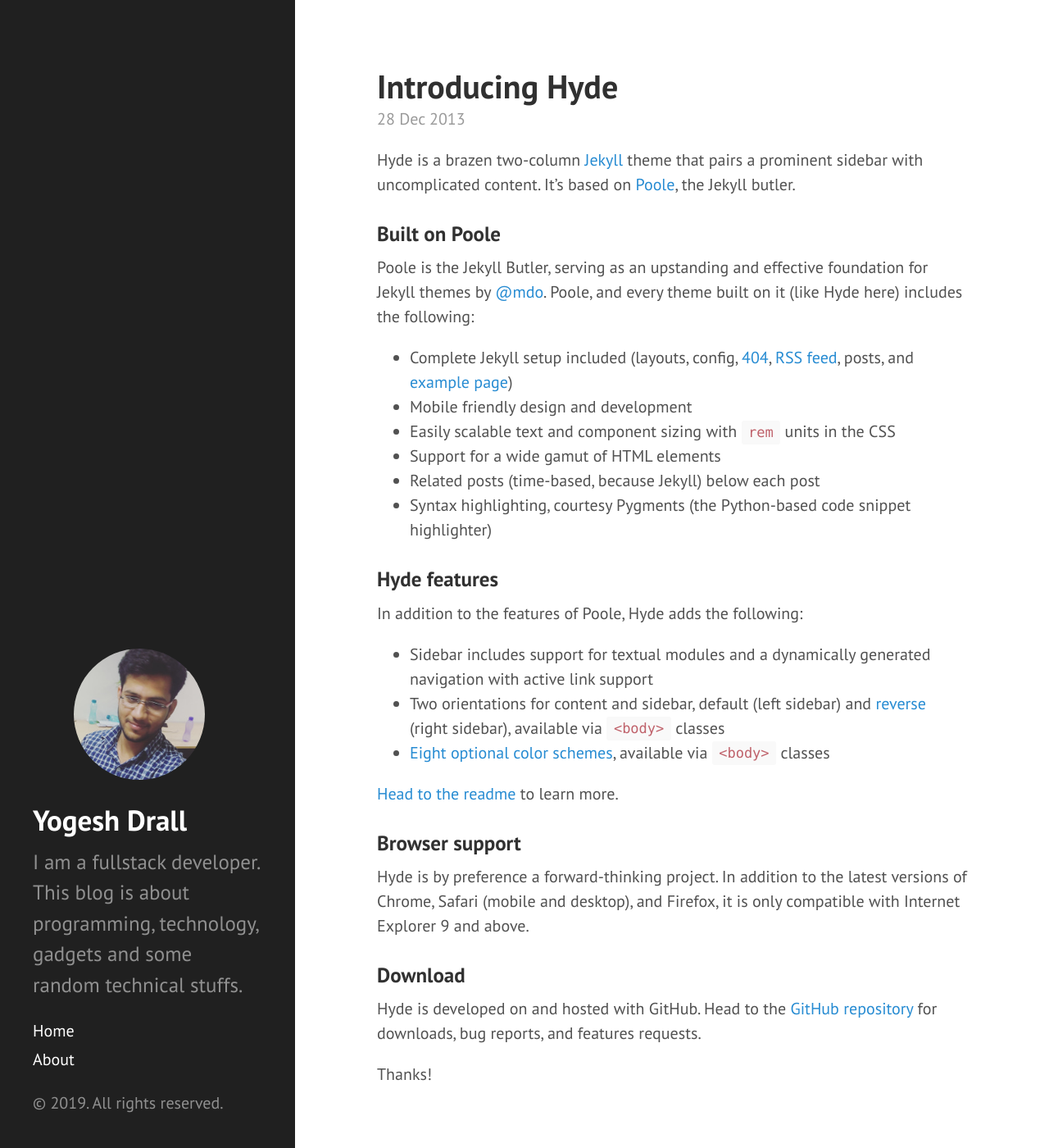
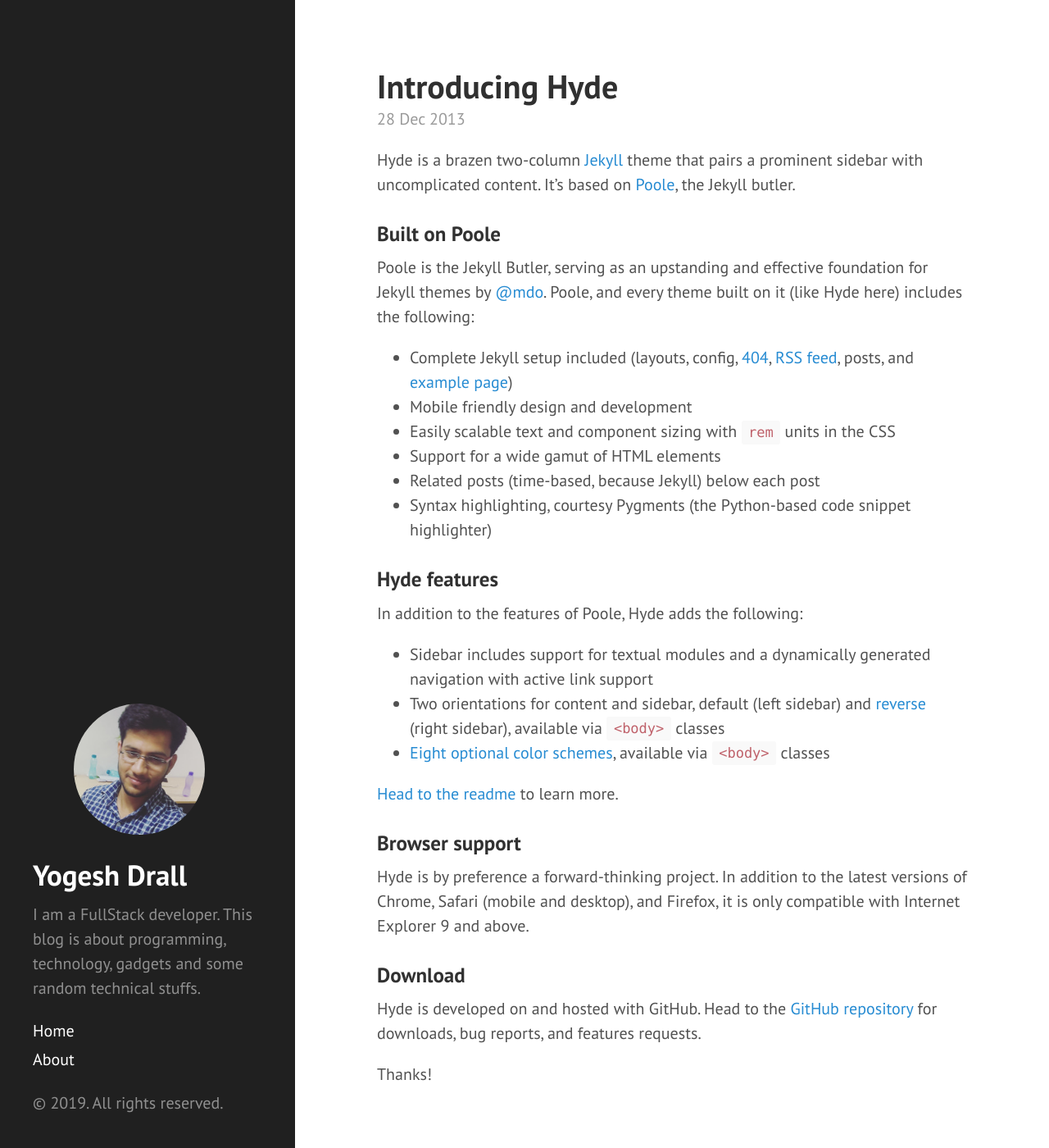
Before and after one commit to YDrall/ydrall.github.io, a Jekyll site: the page built from index.html, in a window 1280 px wide and 1400 px high. Shown: the whole window at 82% size. Built offline with Jekyll 4.4.1, drawn with Linux system fonts in a browser that asks for light colours; Markdown is read by kramdown in place of the engine named in the settings; the list of posts is cut into pages by our own code.

Commit message:
updated markdown and sidebar content.

```diff
--- a/_config.yml
+++ b/_config.yml
@@ -1,5 +1,5 @@
 # Dependencies
-markdown:         redcarpet
+markdown:         kramdown
 highlighter:      pygments
 
 # Permalinks
@@ -9,7 +9,7 @@
 # Setup
 title:            'Yogesh Drall'
 tagline:          'My Personal Blog'
-description:      'I am a fullstack developer. This blog is about programming, technology, gadgets and some random technical stuffs.'
+description:      'I am a FullStack developer. This blog is about programming, technology, gadgets and some random technical stuffs.'
 url:              http://ydrall.ml
 baseurl:          /
 
--- a/public/css/hyde.css
+++ b/public/css/hyde.css
@@ -80,6 +80,10 @@
   color: #fff;
   margin-top: 0;
   font-size: 1.75rem;
+}
+
+.sidebar-about p {
+  font-size: 1rem;
 }
 
 /* Sidebar nav */
```
